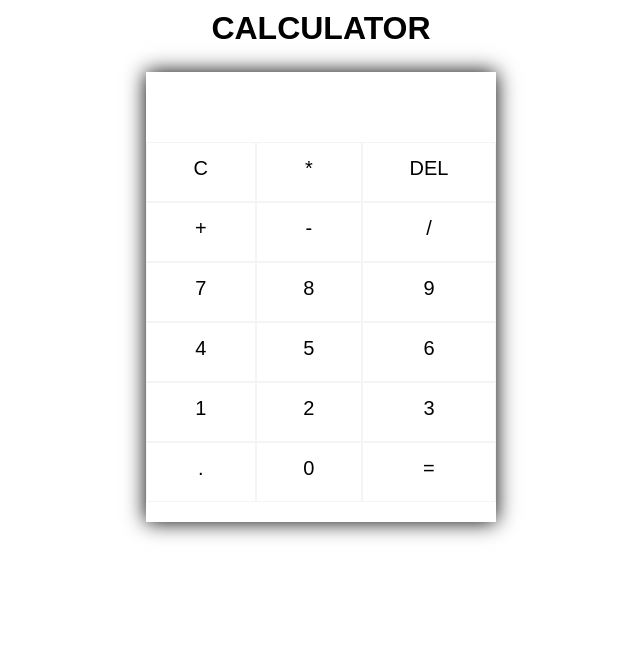
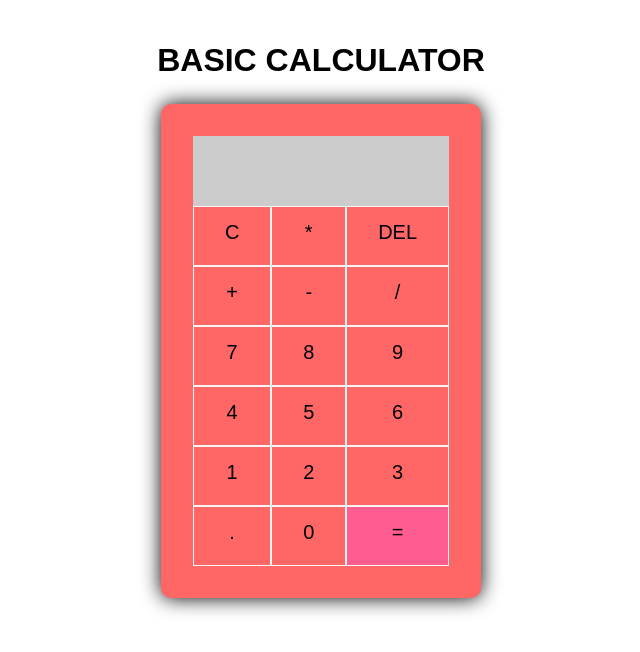
Before and after one commit to Omolaso/BasicCalculator, a plain HTML site: page index.html in a window 1280 px wide. Shown: the whole page, without its empty margins (319-959 px from the left). Drawn offline with Linux system fonts and the light colour scheme.

Commit message:
changed the css to scss

```diff
--- a/index.html
+++ b/index.html
@@ -5,12 +5,12 @@
     <meta http-equiv="X-UA-Compatible" content="IE=edge">
     <meta name="viewport" content="width=device-width, initial-scale=1.0">
     <title>MY CALCULATOR</title>
-    <link rel="stylesheet" href="style.css">
+    <link rel="stylesheet" href="/css/myStyle.css">
 </head>
 <body>
-    <h1>CALCULATOR</h1>
     <div class="wrapper">
-        <div class="container">
+        <h1>BASIC CALCULATOR</h1>
+        <div class="calculator-container">
             <div id="display"></div>
             <div class="buttons">
                 <div class="button"> C </div>
--- /dev/null
+++ b/scss/_btn.scss
@@ -0,0 +1,26 @@
+.buttons{
+    display: grid;
+    grid-template-columns: auto auto auto;
+    text-align: center;
+
+    div{
+        border: 1px solid #f4f4f4;
+        cursor: pointer;
+        height: 60px;
+        line-height: 50px;
+    }
+
+    #equal{
+        background-color: #f4f4;
+    }
+
+    .button{
+
+        &:hover{
+            background-color: #000;
+            color: #fff;
+            cursor: pointer;
+            transition: 0.5s ease-in-out;
+        }
+    }
+}
--- /dev/null
+++ b/scss/myStyle.scss
@@ -0,0 +1,37 @@
+@import 'btn';
+
+*{
+    box-sizing: border-box;
+    padding: 0px;
+    margin: 0px;
+    font-family: Arial, Helvetica, sans-serif;
+}
+
+.wrapper{
+    padding: 2rem 0;
+    // background-color: aqua;
+    height: 100vh;
+
+        h1{
+            text-align: center;
+            margin-top: 10px;
+        }
+
+        .calculator-container{
+            width: 25%;
+            margin: 25px auto;
+            box-shadow: 0 0 20px 0px #000;
+            font-size: 20px;
+            border-radius: 10px;
+            padding: 2rem;
+            background-color: lighten(red, 20%);
+        }
+
+        #display{
+            text-align: right;
+            height: 70px;
+            line-height: 70px;
+            background: #ccc;
+            color: #000;
+        }
+}
--- a/style.css
+++ /dev/null
@@ -1,55 +0,0 @@
-*{
-    box-sizing: border-box;
-    padding: 0px;
-    margin: 0px;
-    font-family: Arial, Helvetica, sans-serif;
-}
-
-h1{
-    text-align: center;
-    margin-top: 10px;
-}
-
-/* .wrapper{
-    margin: 70px auto 0 auto;
-    border: 1px solid;
-    width: 50%;
-    background: linear-gradient(to right, rgb(61, 59, 59), rgb(51, 104, 95));
-    border-radius: 10px;
-} */
-
-.container{
-    width: 350px;
-    margin: 25px auto 25px auto;
-    box-shadow: 0 0 20px 0px #000;
-    font-size: 20px;
-    height: 450px;
-}
-
-#display{
-    text-align: right;
-    height: 70px;
-    line-height: 70px;
-}
-
-.buttons{
-    display: grid;
-    grid-template-columns: auto auto auto;
-    text-align: center;
-}
-
-.button{
-    height: 60px;
-    line-height: 50px;
-}
-
-.buttons > div{
-    border: 1px solid #f4f4f4;
-    cursor: pointer;
-}
-.buttons > div:hover{
-    background-color: #000;
-    color: #fff;
-    cursor: pointer;
-    transition: 0.5s ease-in-out;
-}
```
Also changed, not shown: css/myStyle.css (added).
